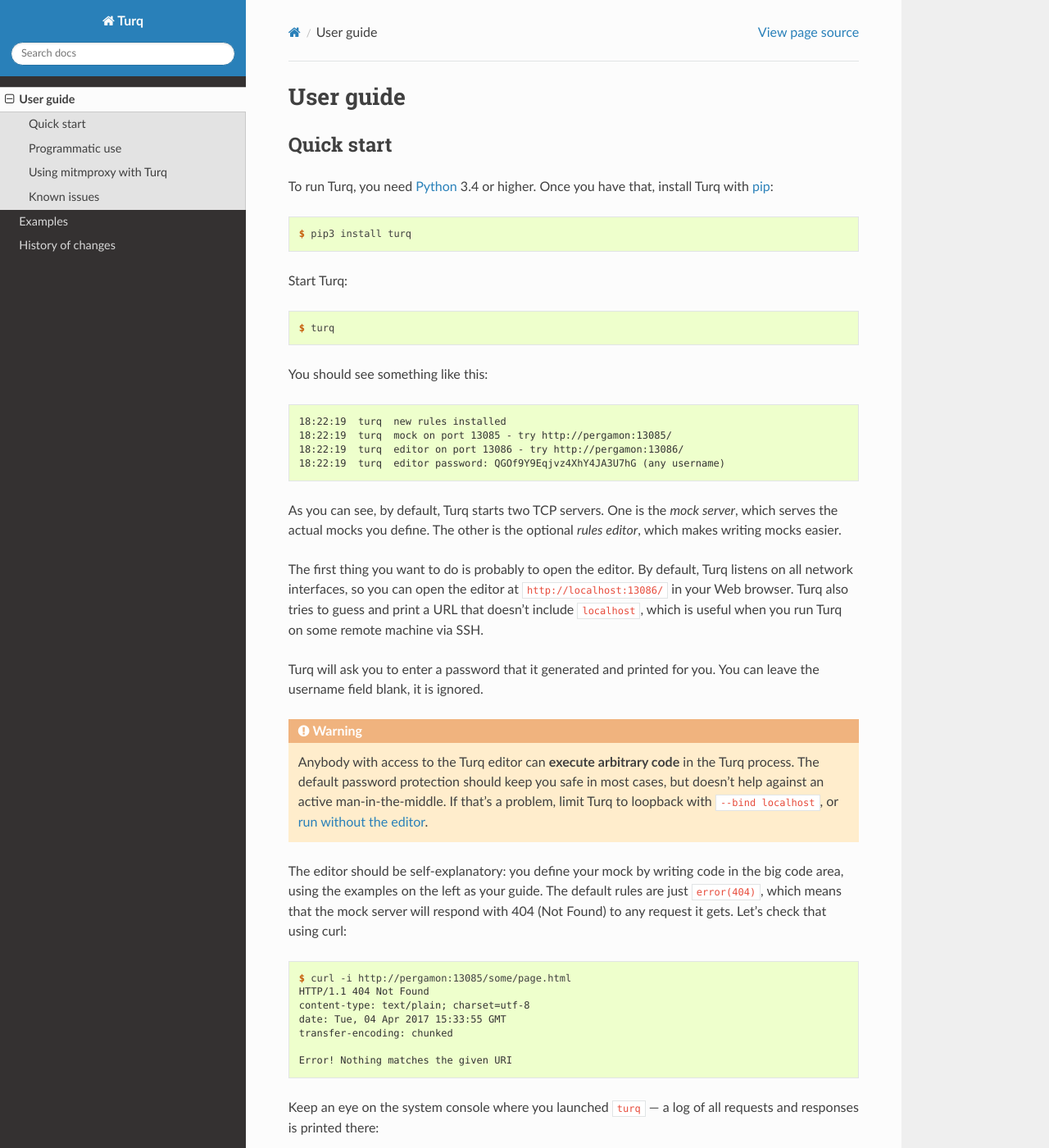
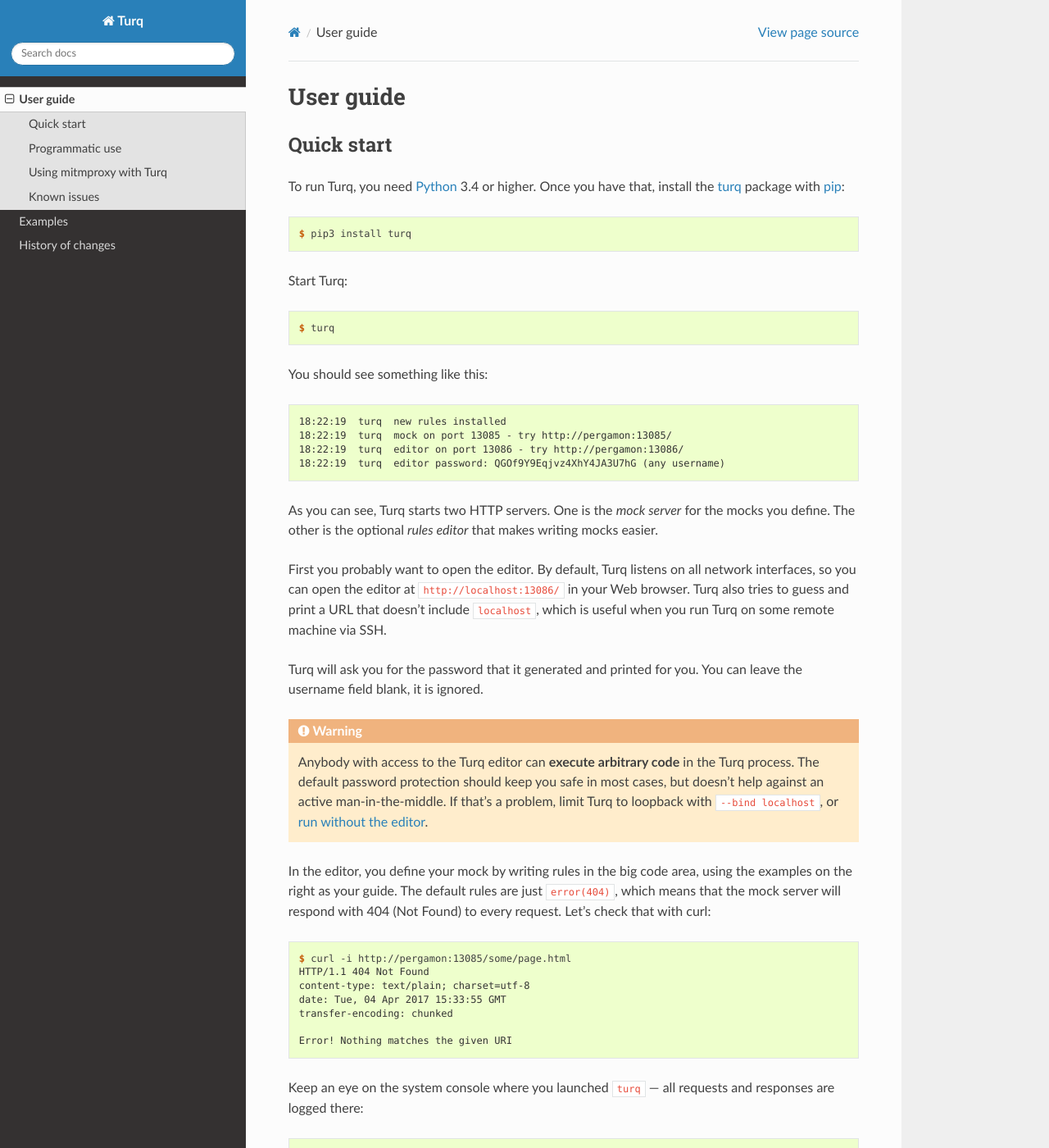
Before and after one commit to vfaronov/turq, a Sphinx documentation site: the page built from docs/guide.rst, in a window 1280 px wide and 1400 px high. Shown: the whole window at 82% size. Built offline with Sphinx 7.4.7 and the Read the Docs theme 2.0.0, drawn with Linux system fonts in a browser that asks for light colours; the version number could not be read and is left out; some of the changed text lies outside the part shown.

Commit message:
Assorted documentation improvements

```diff
--- a/docs/guide.rst
+++ b/docs/guide.rst
@@ -7,9 +7,11 @@
 -----------
 
 To run Turq, you need `Python`_ 3.4 or higher.
-Once you have that, install Turq with `pip`_::
+Once you have that, install the `turq`_ package with `pip`_::
 
     $ pip3 install turq
+
+.. _turq: https://pypi.python.org/pypi/turq
 
 Start Turq::
 
@@ -22,17 +24,17 @@
     18:22:19  turq  editor on port 13086 - try http://pergamon:13086/
     18:22:19  turq  editor password: QGOf9Y9Eqjvz4XhY4JA3U7hG (any username)
 
-As you can see, by default, Turq starts two TCP servers.
-One is the *mock server*, which serves the actual mocks you define.
-The other is the optional *rules editor*, which makes writing mocks easier.
+As you can see, Turq starts two HTTP servers. One is the *mock server*
+for the mocks you define. The other is the optional *rules editor*
+that makes writing mocks easier.
 
-The first thing you want to do is probably to open the editor.
-By default, Turq listens on all network interfaces, so you can open the editor
-at ``http://localhost:13086/`` in your Web browser. Turq also tries to guess
-and print a URL that doesn't include ``localhost``, which is useful when
-you run Turq on some remote machine via SSH.
+First you probably want to open the editor. By default, Turq listens on all
+network interfaces, so you can open the editor at ``http://localhost:13086/``
+in your Web browser. Turq also tries to guess and print a URL that doesn't
+include ``localhost``, which is useful when you run Turq on some remote
+machine via SSH.
 
-Turq will ask you to enter a password that it generated and printed for you.
+Turq will ask you for the password that it generated and printed for you.
 You can leave the username field blank, it is ignored.
 
 .. warning::
@@ -43,11 +45,10 @@
    If that's a problem, limit Turq to loopback with ``--bind localhost``,
    or `run without the editor <Programmatic use_>`_.
 
-The editor should be self-explanatory: you define your mock by writing
-code in the big code area, using the examples on the left as your guide.
-The default rules are just ``error(404)``, which means that the mock server
-will respond with 404 (Not Found) to any request it gets. Let's check that
-using curl::
+In the editor, you define your mock by writing rules in the big code area,
+using the examples on the right as your guide. The default rules are just
+``error(404)``, which means that the mock server will respond with 404
+(Not Found) to every request. Let's check that with curl::
 
     $ curl -i http://pergamon:13085/some/page.html
     HTTP/1.1 404 Not Found
@@ -58,7 +59,7 @@
     Error! Nothing matches the given URI
 
 Keep an eye on the system console where you launched ``turq`` ---
-a log of all requests and responses is printed there::
+all requests and responses are logged there::
 
     19:01:30  turq.connection.1  new connection from 127.0.0.1
     19:01:30  turq.request.1  > GET /some/page.html HTTP/1.1
@@ -70,7 +71,7 @@
 or read on for more hints on how to use Turq.
 
 .. _Python: https://www.python.org/
-.. _pip: https://pip.pypa.io/en/stable/
+.. _pip: https://pip.pypa.io/
 
 
 Programmatic use
@@ -120,13 +121,12 @@
 to have some other protection instead.
 
 The mock server doesn't send any cache-related headers by default. As a result,
-some browsers may decide to cache your mocks, leading to strange results.
-You can disable caching in your rules::
+some browsers may cache your mocks, leading to strange results. You can disable
+caching in your rules::
 
     add_header('Cache-Control', 'no-store')
 
-Turq has limited options to control the addresses it listens on. If you want
-to do something that you can't accomplish with those options, try using
-`socat`_ or mitmproxy to forward ports manually.
+Turq has limited options to control the addresses it listens on.
+You can forward its ports manually with `socat`_ or mitmproxy.
 
 .. _socat: http://www.dest-unreach.org/socat/
--- a/docs/index.rst
+++ b/docs/index.rst
@@ -1,11 +1,12 @@
 Turq user manual
 ================
 
-Turq is a small HTTP server that can be scripted in a Python-based language.
+`Turq`_ is a small HTTP server that can be scripted in a Python-based language.
 Use it to set up mock HTTP resources that respond with the status, headers,
 and body of your choosing. Turq is designed for quick interactive testing,
 but can be used in automated scenarios as well.
 
+.. _Turq: https://github.com/vfaronov/turq
 
 .. toctree::
    :maxdepth: 2
--- a/setup.py
+++ b/setup.py
@@ -1,4 +1,5 @@
 import os
+import re
 
 from setuptools import setup
 
@@ -8,6 +9,11 @@
 
 with open('README.rst') as f:
     long_description = f.read()
+    # I prefer not to have shields in my package description.
+    # Shields reflect current status; they are good in a README
+    # when viewed on Git master, but not in versions published on PyPI.
+    long_description = re.sub(r'^\.\. status:.*?\n\n', '', long_description,
+                              flags=re.DOTALL | re.MULTILINE)
 
 
 setup(
```
Also changed, not shown: README.rst (+14 -2 lines).
